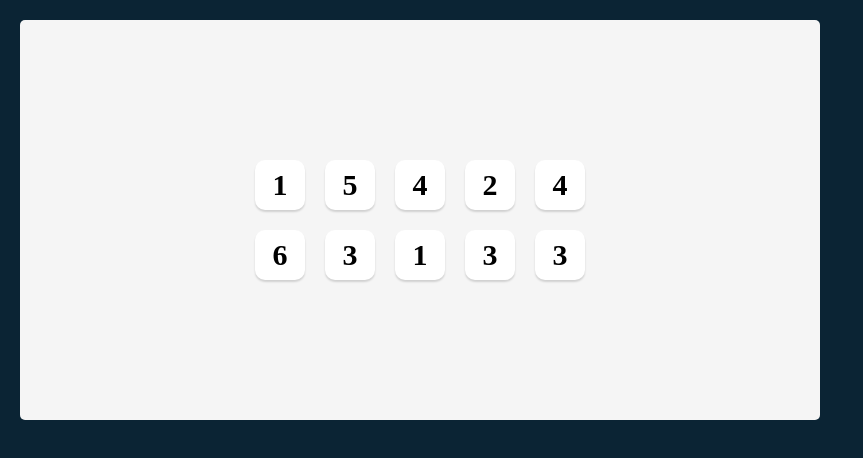
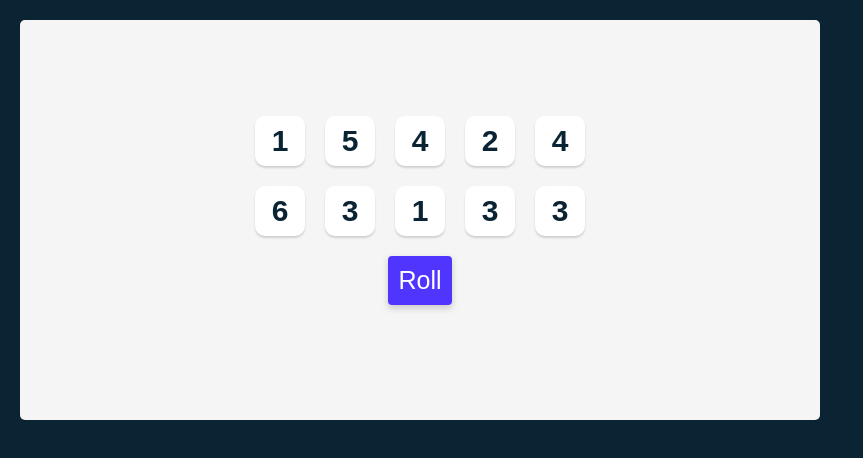
Before and after one commit to jjbaker/10s, a React (Create React App) app: page / in a window 1280 px wide. Shown: the top 458 px of the page, without its empty margins (0-863 px from the left). Built offline with nearby package versions, Linux system fonts and the light colour scheme.

Commit message:
roll function added

```diff
--- a/src/App.js
+++ b/src/App.js
@@ -5,8 +5,13 @@ import "./style.css";
 export default function App() {
   const [diceList, setDiceList] = React.useState(createDice())
 
-  function createDice(){
-    return Array.from({length: 10}, () => Math.ceil(Math.random()*6));
+  function createDice(len=10){
+    return Array.from({length: len}, () => Math.ceil(Math.random()*6));
+  }
+
+  function rollDice() {
+    const newRoll = createDice();
+    setDiceList(newRoll)
   }
 
   const diceElements = diceList.map(d => <Dice value={d} />)
@@ -18,6 +23,7 @@ export default function App() {
         <div className="dice">
           {diceElements}
         </div>
+        <button className="roll--button" onClick={rollDice}>Roll</button>
       </main>
     </div>
   );
--- a/src/style.css
+++ b/src/style.css
@@ -6,6 +6,7 @@ body {
   margin: 0;
   background-color: #0B2434;
   padding: 20px;
+  font-family: 'Karla', sans-serif;
 }
 
 main {
@@ -15,6 +16,7 @@ main {
   border-radius: 5px;
   padding: 20px;
   display: flex;
+  flex-direction: column;
   justify-content: center;
   align-items: center;
   }
@@ -33,4 +35,25 @@ main {
   align-items: center;
   background-color: white;
   font-size: 20px;
+  color: #0B2434
 }
+.roll--button{
+
+  box-shadow: 0px 3.1999998092651367px 7.679999828338623px 0px rgba(0, 0, 0, 0.18);
+  background-color: rgba(80, 53, 255, 1);
+  border-radius: 4px;
+  color: white;
+  margin: 20px;
+  font-size: 25px;
+  padding:10px;
+  border: none;
+  font-family: 'Karla', sans-serif;
+}
+
+.roll--button:focus {
+  outline: none;
+}
+
+.roll--button:active {
+  box-shadow: inset 5px 5px 10px -3px rgba(0, 0, 0, 0.7);
+}
```
